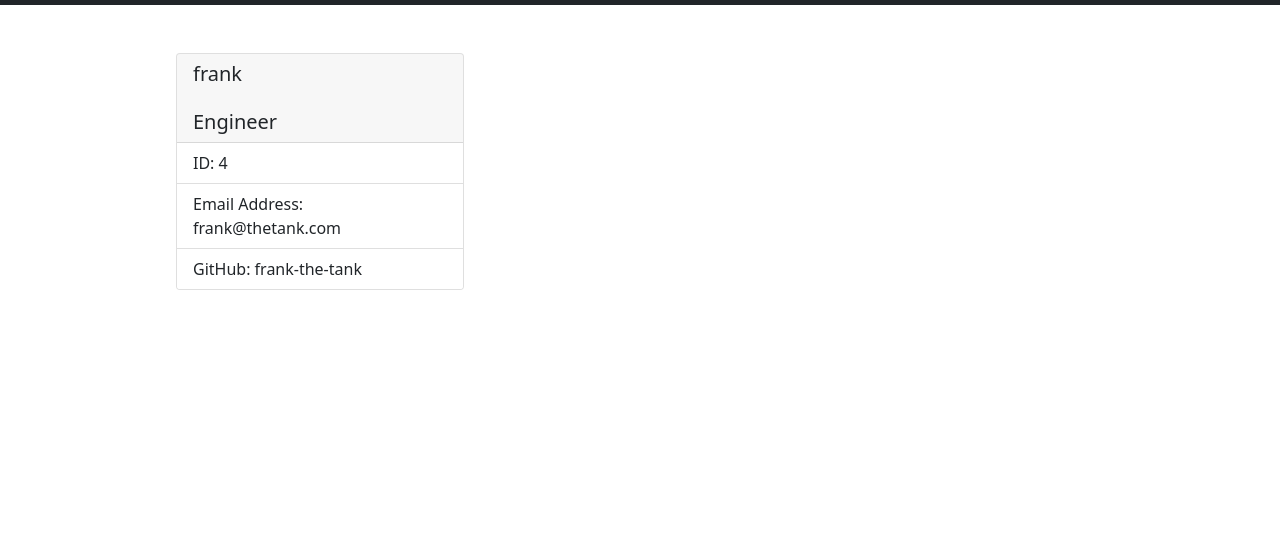
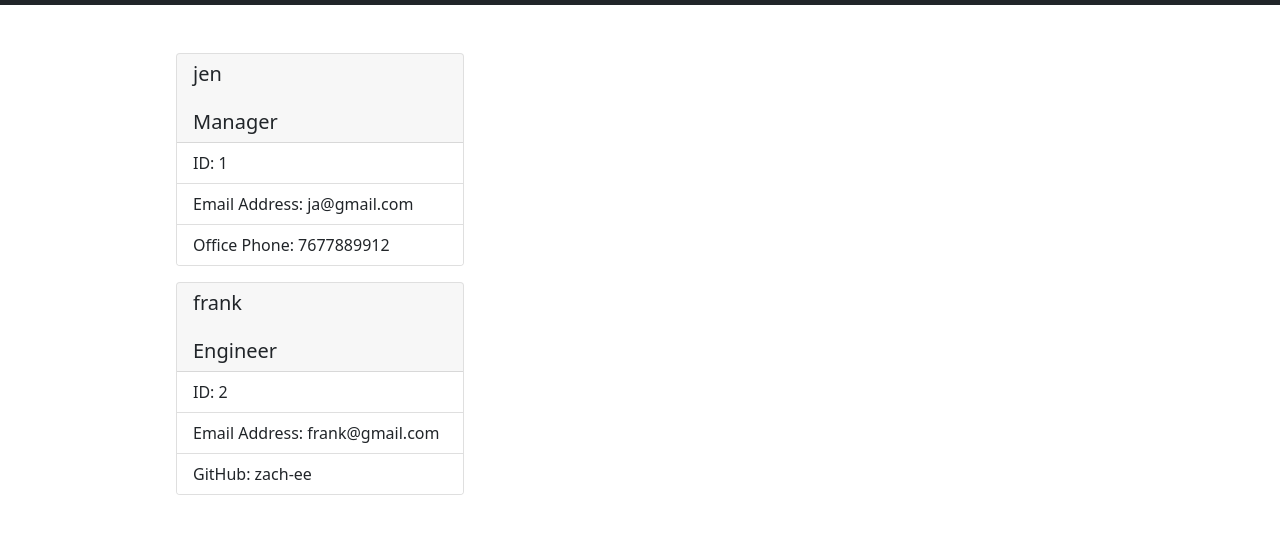
Before and after one commit to Zach-EE/team-profile-generator, a website: page src/output.html in a window 1280 px wide. Shown: the part 45-578 px from the top of the page. Drawn offline with nearby package versions, Linux system fonts and the light colour scheme.

Commit message:
addHtml() functioning as desired

```diff
--- a/lib/Manager.js
+++ b/lib/Manager.js
@@ -8,7 +8,7 @@ class Manager extends Employee {
     getRole() {
         return 'Manager';
     }
-    officeNumber() {
+    getOfficeNumber() {
         return this.officeNumber;
     }
 }
--- a/src/output.html
+++ b/src/output.html
@@ -17,11 +17,20 @@
     </body>
     </html><div class="col-6">
           <div class="card mx-auto mb-3" style="width: 18rem">
+          <h5 class="card-header">jen<br /><br />Manager</h5>
+          <ul class="list-group list-group-flush">
+              <li class="list-group-item">ID: 1</li>
+              <li class="list-group-item">Email Address: ja@gmail.com</li>
+              <li class="list-group-item">Office Phone: 7677889912</li>
+          </ul>
+          </div>
+        </div><div class="col-6">
+          <div class="card mx-auto mb-3" style="width: 18rem">
           <h5 class="card-header">frank<br /><br />Engineer</h5>
           <ul class="list-group list-group-flush">
-              <li class="list-group-item">ID: 4</li>
-              <li class="list-group-item">Email Address: frank@thetank.com</li>
-              <li class="list-group-item">GitHub: frank-the-tank</li>
+              <li class="list-group-item">ID: 2</li>
+              <li class="list-group-item">Email Address: frank@gmail.com</li>
+              <li class="list-group-item">GitHub: zach-ee</li>
           </ul>
           </div>
         </div>
```
Also changed, not shown: index.js (+6 -8 lines).
